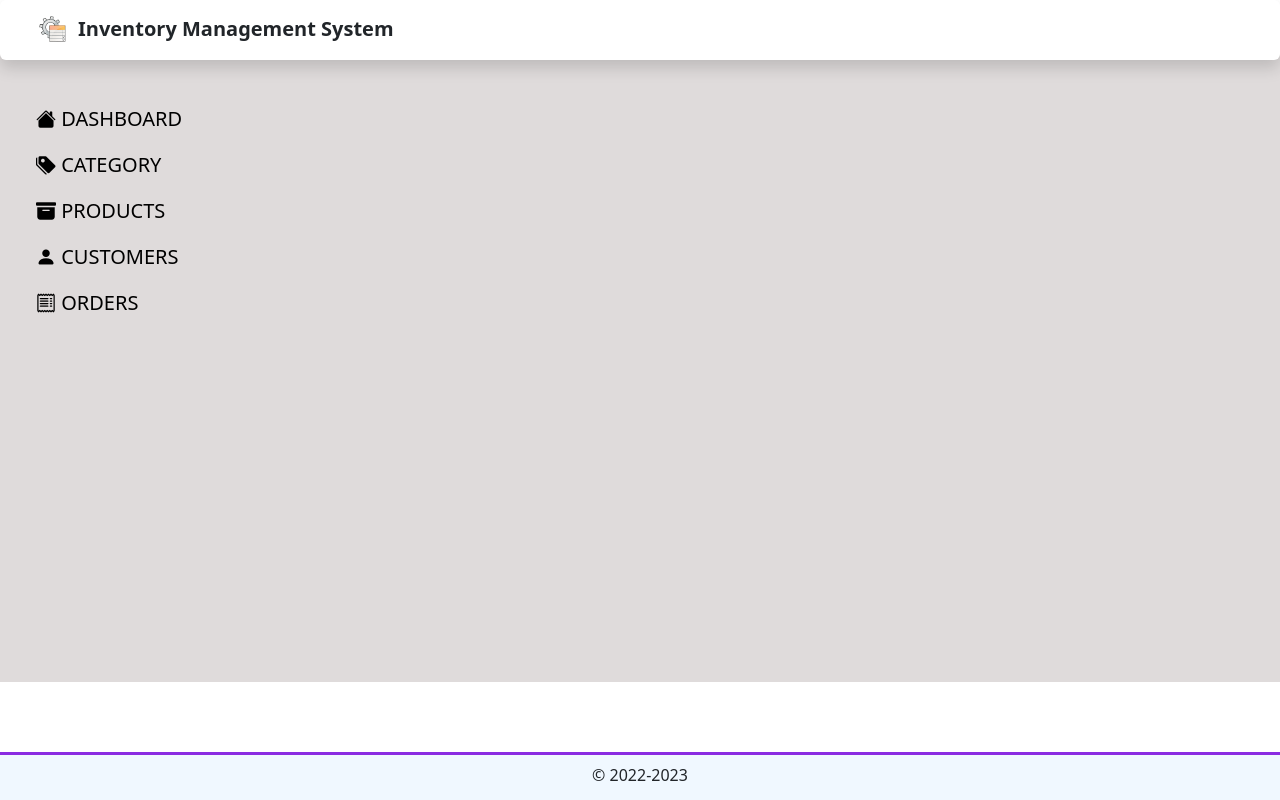
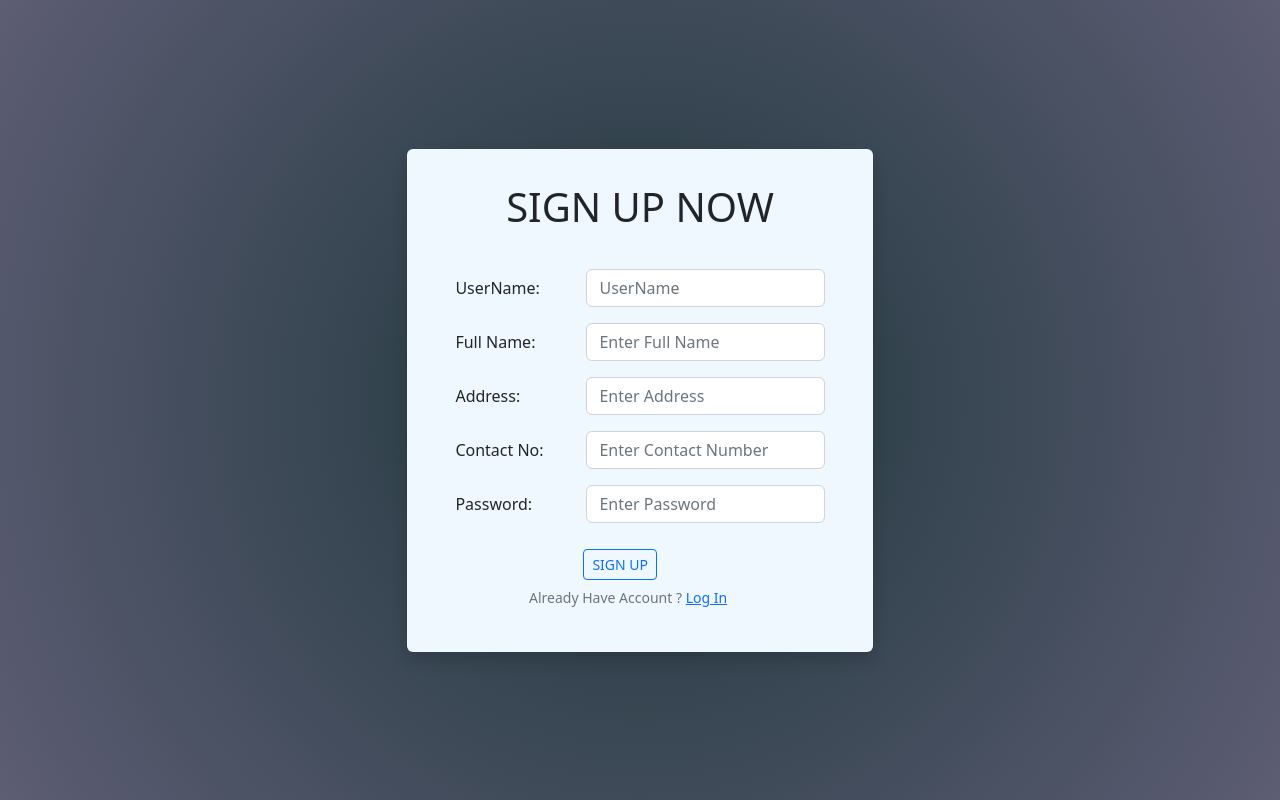
Before and after one commit to uShalstha93/inventory-app, a React (Create React App) app in the folder client/: page /register in a window 1280 px wide. Built offline with nearby package versions, Linux system fonts and the light colour scheme.

Commit message:
registration form added

```diff
--- a/client/src/App.js
+++ b/client/src/App.js
@@ -6,34 +6,39 @@ import NavBarLeft from './components/NavBarLeft/NavBarLeft';
 import Category from './components/Pages/Category/Category';
 import Dashboard from './components/Pages/Dashboard/Dashboard';
 import Products from './components/Pages/Products/Products';
-import Registration from './components/Pages/Users/Registration';
+import Registration from './components/Form/Registration';
 import './wrapper.css';
 
 const App = () => {
 
   return (
 
-    // <Registration />
     <Router>
-      <NavBar />
-      <div className='wrapper'>
-        <div className='row'>
-          <div className="col-2 p-4" style={{ minWidth: "250px" }}>
-            <NavBarLeft />
-          </div>
-          <div className="col-8 p-5" style={{ position: "relative", right: "50px"}}>
-            <Routes>
-              <Route exact path='/' element={<Dashboard />} />
-              <Route path='/category' element={<Category />} />
-              <Route path='/products' element={<Products />} />
-              {/* <Route path='/customers' element={} />
-              <Route path='/orders' element={} /> */}
-            </Routes>
-          </div>
-        </div>
-      </div>
-      <Footer />
+      <Routes>
+        <Route path='/register' element={<Registration />} />
+      </Routes>
     </Router>
+    // <Router>
+    //   <NavBar />
+    //   <div className='wrapper'>
+    //     <div className='row'>
+    //       <div className="col-2 p-4" style={{ minWidth: "250px" }}>
+    //         <NavBarLeft />
+    //       </div>
+    //       <div className="col-8 p-5" style={{ position: "relative", right: "50px"}}>
+    //         <Routes>
+    //           <Route exact path='/' element={<Dashboard />} />
+    //           {/* <Route path='/register' element={<Registration />} /> */}
+    //           <Route path='/category' element={<Category />} />
+    //           <Route path='/products' element={<Products />} />
+    //           {/* <Route path='/customers' element={} />
+    //           <Route path='/orders' element={} /> */}
+    //         </Routes>
+    //       </div>
+    //     </div>
+    //   </div>
+    //   <Footer />
+    // </Router>
 
   )
 }
--- a/client/src/components/Pages/Users/Registration.js
+++ b/client/src/components/Form/Registration.js
@@ -2,6 +2,7 @@ import React from 'react'
 import { Form, Col, Row, Button } from 'react-bootstrap'
 import { Formik } from 'formik'
 import * as Yup from 'yup'
+import { Link } from 'react-router-dom'
 // import '../../../wrapper.css'
 
 const Registration = () => {
@@ -30,8 +31,7 @@ const Registration = () => {
 
         <div className="registration-body">
             <div className="form-body pb-4 shadow rounded">
-            <h3 className="mt-3 text-center">Register Now</h3>
-
+            <h1 className="mt-4 text-center" style={{ position: "relative", top: "10px" }}>SIGN UP NOW</h1>
             <Formik
                 initialValues={{ username: "", fullname: "", address: "", contactno: "", password: "" }}
                 validationSchema={validateFormSchema}
@@ -86,7 +86,10 @@ const Registration = () => {
                                 ) : null}
                             </Col>
                         </Form.Group>
-                        <Button variant="outline-primary" size="sm" type="submit">Register</Button>
+                        <Button variant="outline-primary" size="sm" type="submit" style={{ position: "relative", left: "8rem", marginTop: "10px" }}>SIGN UP</Button>
+                        <Form.Text className="text-muted" style={{ position: "relative", top: "2.5rem" }}>
+                            Already Have Account ? <Link to="/login">Log In</Link>
+                        </Form.Text>
                     </Form>
                 )}
             </Formik>
```
Also changed, not shown: client/src/components/Form/DefaultForm.js (deleted, +0 -14 lines), client/src/image/IMS-LOGINBACK.jpg (added).
